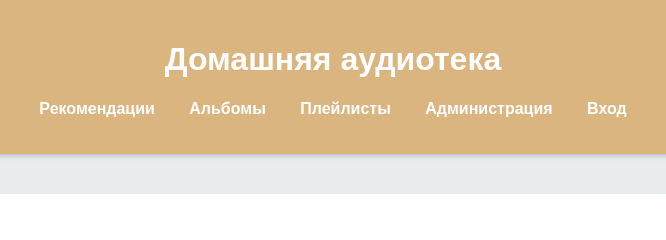
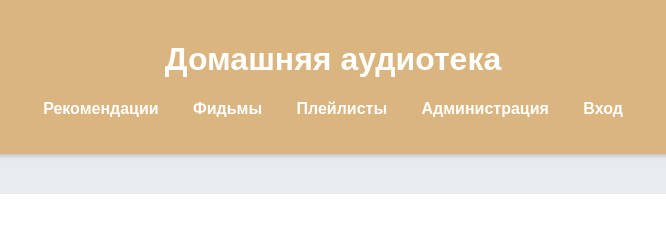
Before and after one commit to yhastik/12, a plain HTML site: page admin.html in a window 1280 px wide. Shown: the top 240 px of the page, 307-973 px from the left. Drawn offline with Linux system fonts and the light colour scheme.

Commit message:
Update admin.html

```diff
--- a/admin.html
+++ b/admin.html
@@ -13,7 +13,7 @@
         <nav>
             <ul>
                 <li><a href="index.html">Рекомендации</a></li>
-                <li><a href="album.html">Альбомы</a></li>
+                <li><a href="album.html">Фидьмы</a></li>
                 <li><a href="plelist.html">Плейлисты</a></li>
                 <li><a href="admin.html">Администрация</a></li>
                 <li id="profileLink" style="display: none;" class="dropdown">
```
